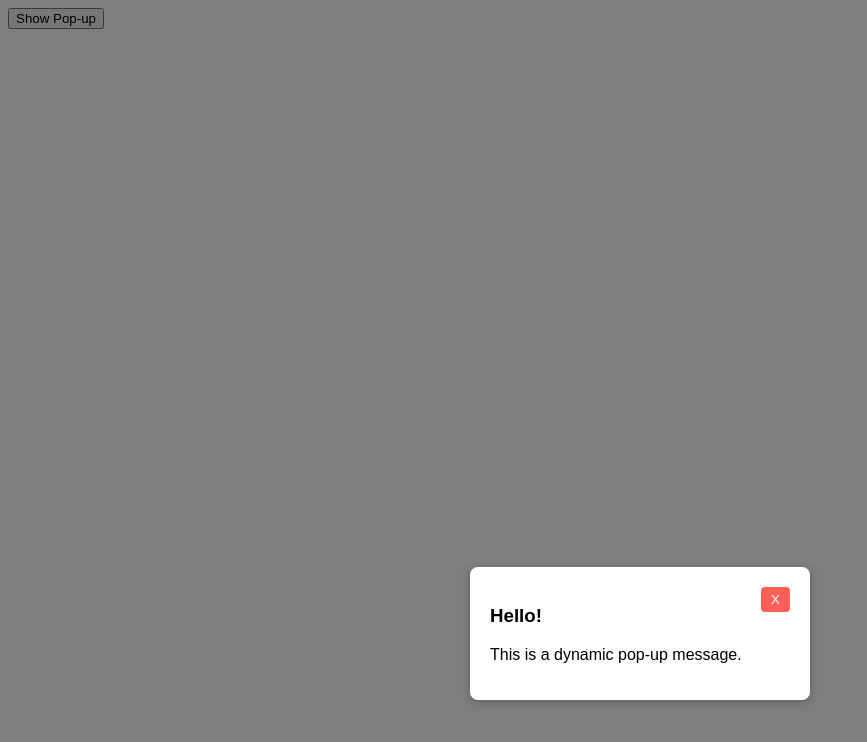
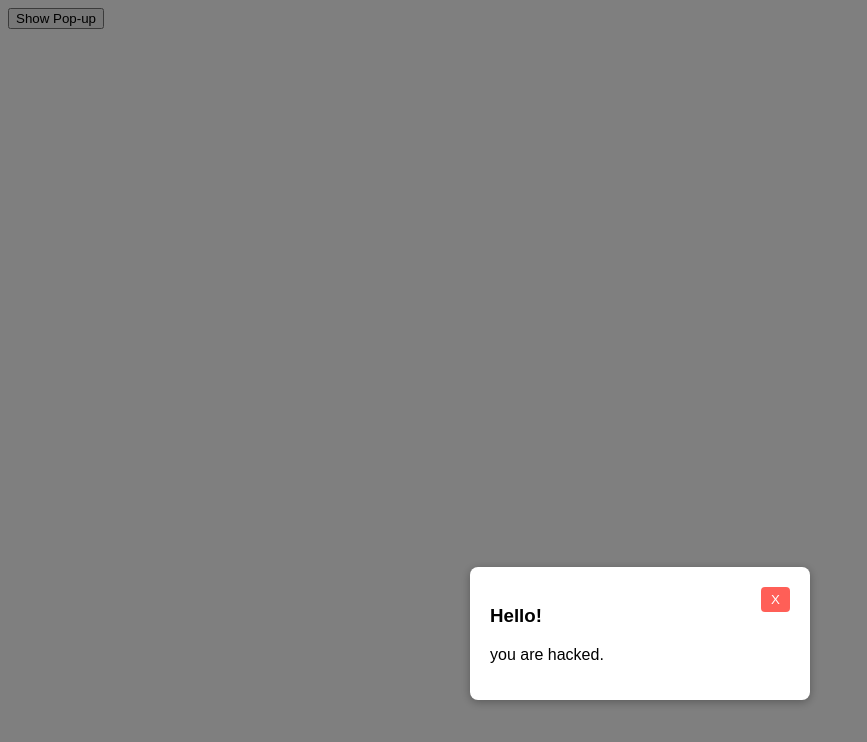
Before and after one commit to 9791669776/rathi, a plain HTML site: page index.html in a window 1280 px wide. Both pictures are taken after a click on the button "Show Pop-up". Shown: the whole page, without its empty margins (0-867 px from the left). Drawn offline with Linux system fonts and the light colour scheme.

Commit message:
Update index.html

```diff
--- a/index.html
+++ b/index.html
@@ -57,7 +57,7 @@
     <div class="popup-content">
       <button class="close-btn" onclick="closePopup()">X</button>
       <h3>Hello!</h3>
-      <p>This is a dynamic pop-up message.</p>
+      <p>you are hacked.</p>
     </div>
   </div>
 
```
